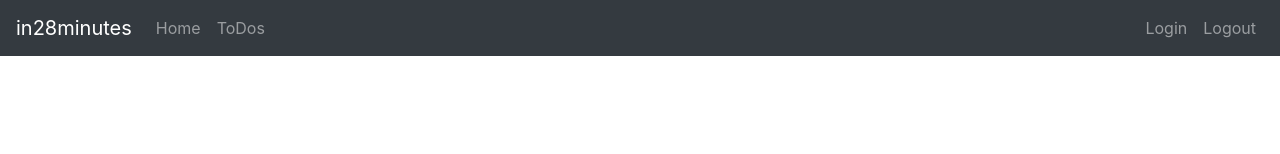
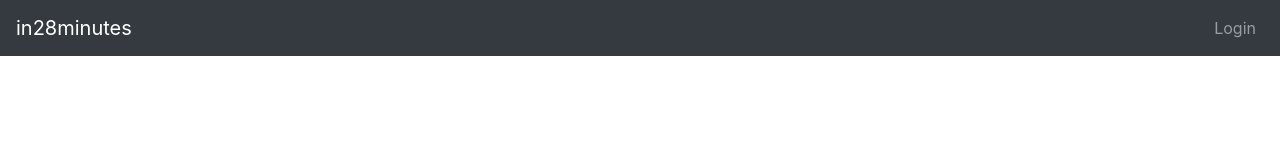
Before and after one commit to iGameChanger/ToDo-FullStackApp, an Angular app in the folder todo-web/: page / in a window 1280 px wide. Shown: the top 154 px of the page. Built offline with nearby package versions, Linux system fonts and the light colour scheme.

Commit message:
Protecting Routes Basic Way

```diff
--- a/todo-web/src/app/login/login.component.ts
+++ b/todo-web/src/app/login/login.component.ts
@@ -1,6 +1,6 @@
-import {Component, OnInit} from '@angular/core';
-import {Router} from '@angular/router';
-import {HardcodedAuthenticationService} from '../service/hardcoded-authentication.service';
+import { Component, OnInit } from '@angular/core';
+import { Router } from '@angular/router';
+import { HardcodedAuthenticationService } from '../service/hardcoded-authentication.service';
 
 @Component({
     selector: 'app-login',
@@ -23,4 +23,10 @@ export class LoginComponent implements OnInit {
         this.isInvalid = this.authenticationService.authenticate(this.username, this.password);
         this.router.navigate(['welcome', this.username]);
     }
+
+    logout() {
+        sessionStorage.clear();
+        this.router.navigate(['']);
+
+    }
 }
--- a/todo-web/src/app/menu/menu.component.html
+++ b/todo-web/src/app/menu/menu.component.html
@@ -4,12 +4,12 @@
             <a class='navbar-brand' href="http://wwww.in28minutes.com">in28minutes</a>
         </div>
         <ul class="navbar-nav">
-            <li><a class="nav-link" routerLink="">Home</a></li>
-            <li><a class="nav-link" routerLink="/todos">ToDos</a></li>
+            <li><a *ngIf="hardcodedAuthenticationService.isUserLoggedIn()" class="nav-link" routerLink="">Home</a></li>
+            <li><a *ngIf="hardcodedAuthenticationService.isUserLoggedIn()" class="nav-link" routerLink="/todos">ToDos</a></li>
         </ul>
         <ul class="navbar-nav navbar-collapse justify-content-end">
-            <li><a class="nav-link" href="">Login</a></li>
-            <li><a class="nav-link" href="">Logout</a></li>
+            <li><a *ngIf="!hardcodedAuthenticationService.isUserLoggedIn()" class="nav-link" href="">Login</a></li>
+            <li><a *ngIf="hardcodedAuthenticationService.isUserLoggedIn()" class="nav-link" href="">Logout</a></li>
         </ul>
     </nav>
 </header>
--- a/todo-web/src/app/menu/menu.component.ts
+++ b/todo-web/src/app/menu/menu.component.ts
@@ -1,4 +1,5 @@
-import {Component, OnInit} from '@angular/core';
+import { HardcodedAuthenticationService } from './../service/hardcoded-authentication.service';
+import { Component, OnInit } from '@angular/core';
 
 @Component({
     selector: 'app-menu',
@@ -7,7 +8,7 @@ import {Component, OnInit} from '@angular/core';
 })
 export class MenuComponent implements OnInit {
 
-    constructor() {
+    constructor(private hardcodedAuthenticationService: HardcodedAuthenticationService) {
     }
 
     ngOnInit() {
```
